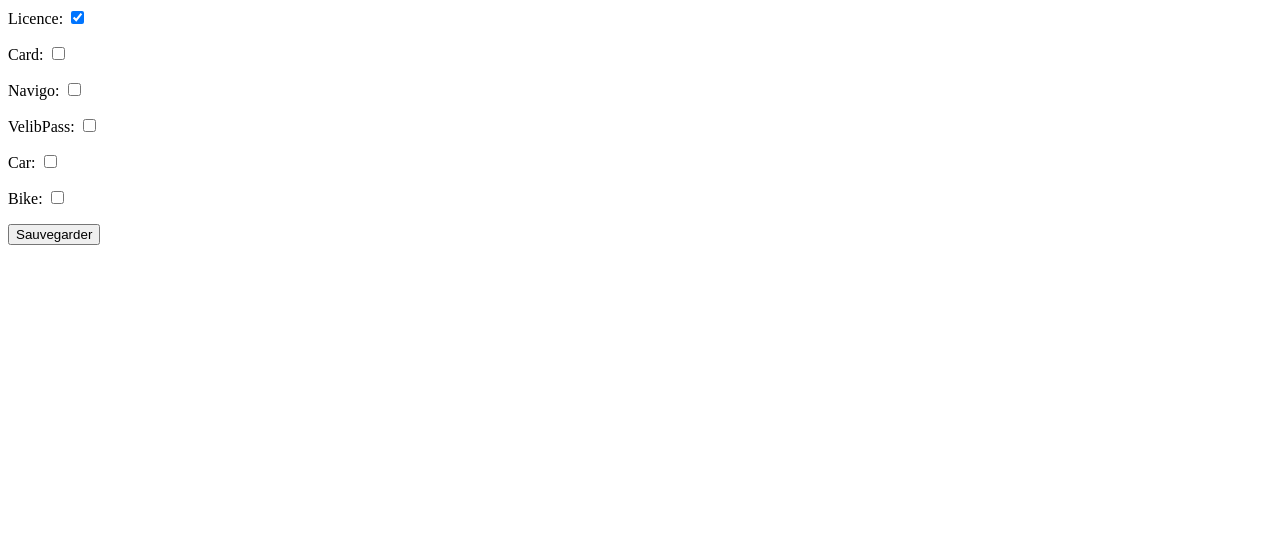
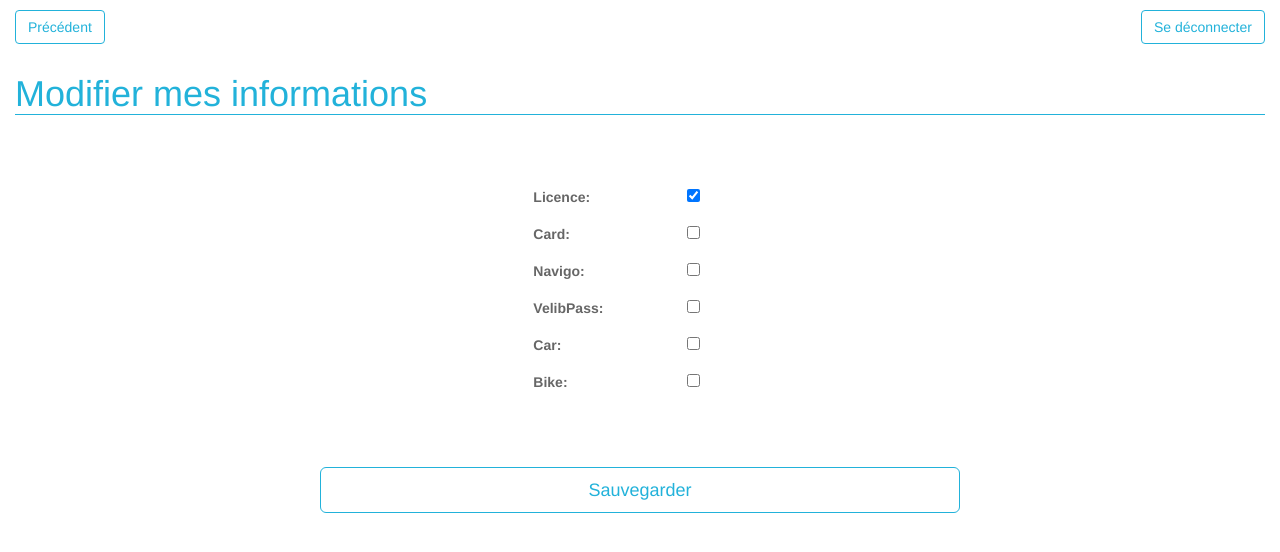
Before and after one commit to mikemdn/travelerhelper, a Django app: page /findways/edit_profile/ in a window 1280 px wide. Shown: the top 552 px of the page. Run offline with Django 3.2, Linux system fonts and the light colour scheme; a user stored in the database is signed in; data comes from the database, SQL or seed files in the repository; some libraries are stand-ins or nearby versions.

Commit message:
Add new encoding statements and finalize css

```diff
--- a/thsite/findways/backend/dao/routeManager.py
+++ b/thsite/findways/backend/dao/routeManager.py
@@ -1,3 +1,5 @@
+# -*- coding: utf-8 -*-
+
 import requests
 import re
 import constants
@@ -105,7 +107,7 @@ class RouteManager:
                     step_arrival_location_latitude = item['transit_details']['arrival_stop']['location']['lat']
                     step_arrival_location_longitude = item['transit_details']['arrival_stop']['location']['lng']
                     step_instruction = "Take Line {}, direction {} to {} from {} at {} ({} stations)".format(step_line,
-                       step_direction, step_arrival_station, step_departure_station, step_departure_time, step_num_stations)
+                       step_direction.encode('utf-8'), step_arrival_station, step_departure_station, step_departure_time, step_num_stations)
 
                 if step_mode == "WALKING":
                     step_departure_location_latitude = item['start_location']['lat']
--- a/thsite/findways/templates/findways/edit_profile.html
+++ b/thsite/findways/templates/findways/edit_profile.html
@@ -1,7 +1,31 @@
-<div>
-    <form method="post" action=".">
-        {% csrf_token %}
-        {{ form.as_p }}
-        <input type="submit" value="Sauvegarder" />
-    </form>
+{% load static %}
+<link rel="stylesheet" href="https://maxcdn.bootstrapcdn.com/bootstrap/3.3.7/css/bootstrap.min.css" integrity="sha384-BVYiiSIFeK1dGmJRAkycuHAHRg32OmUcww7on3RYdg4Va+PmSTsz/K68vbdEjh4u" crossorigin="anonymous">
+<link rel="stylesheet" type="text/css" href="{% static 'findways/style.css' %}">
+<div class="container-fluid">
+    <div class="row">
+        <div class="col-xs-4 margin-top-10">
+            <a href="http://localhost:8000/findways/mytravel">
+                <input type="button" class="btn btn-default button-main" value="Précédent" />
+            </a>
+        </div>
+        <div class="col-xs-offset-4 col-xs-4 margin-top-10">
+            <a href="http://localhost:8000/findways/logout">
+                <input type="button" class="btn btn-default button-main pull-right" value="Se déconnecter" />
+            </a>
+        </div>
+    </div>
+    <div class="row">
+        <div class="col-xs-12 margin-top-10">
+            <h1 class="title">Modifier mes informations</h1>
+        </div>
+    </div>
+    <div class="row">
+        <form method="post" action="." class="margin-top-60">
+            {% csrf_token %}
+            <div class="col-xs-offset-5">
+                {{ form.as_p }}
+            </div>
+            <input type="submit" class="btn btn-default button-main btn-lg col-xs-offset-3 col-xs-6 margin-top-60" value="Sauvegarder" />
+        </form>
+    </div>
 </div>
--- a/thsite/findways/templates/findways/signin.html
+++ b/thsite/findways/templates/findways/signin.html
@@ -21,8 +21,10 @@
     </div>
     <div class="row">
         {% if user.is_authenticated %}
-            <p> Vous êtes connecté, {{ user.username }} ! </p>
-            <a href="http://localhost:8000/findways/mytravel/"><input type="button" value="Mon Trajet" /></a>
+            <span class="col-xs-12 margin-top-60 center blue">Vous êtes connecté(e), {{ user.username }} !</span>
+            <a href="http://localhost:8000/findways/mytravel/">
+                <input type="button" class="btn btn-default button-main btn-lg col-xs-offset-3 col-xs-6 margin-top-60" value="Mon Trajet" />
+            </a>
         {% else %}
             <form method="post" action="." class="margin-top-60">
                 {% csrf_token %}
```
